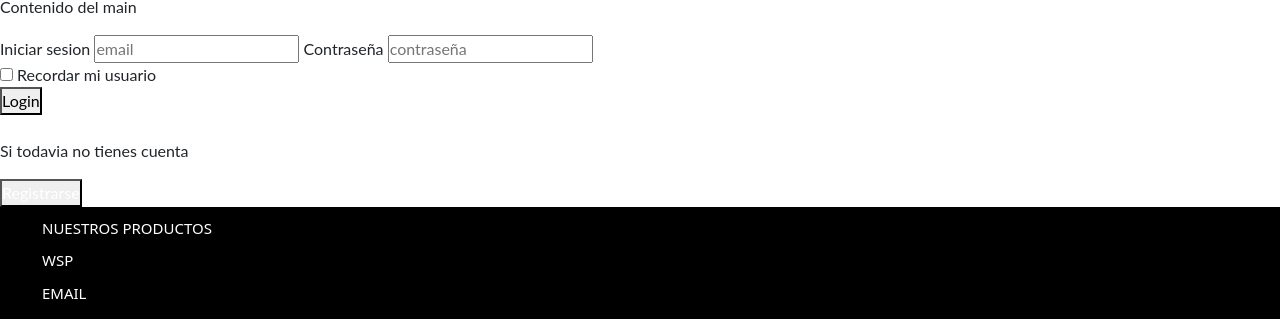
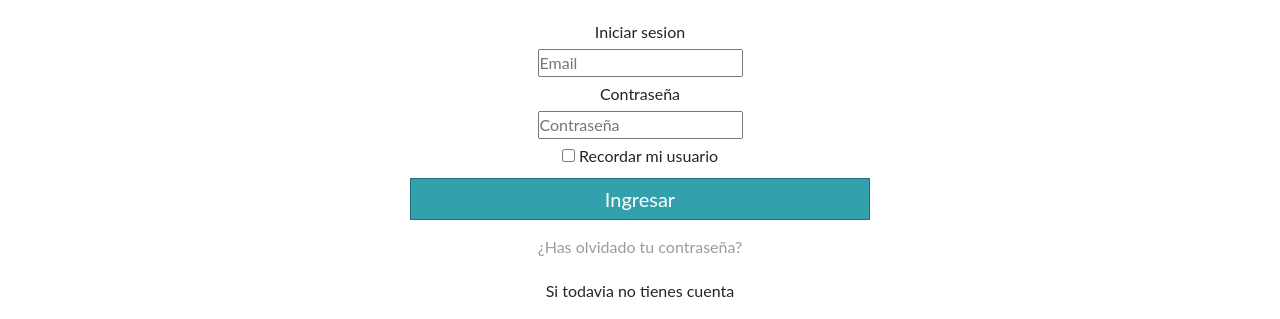
Before and after one commit to Shaihueque/Newen, a plain HTML site: page pages/iniciarSesion.html in a window 1280 px wide. Shown: the part 61-380 px from the top of the page. Drawn offline with nearby package versions, Linux system fonts and the light colour scheme.

Commit message:
page inicio de sesion, se agrego estilo

```diff
--- a/css/style.css
+++ b/css/style.css
@@ -244,3 +244,64 @@ footer{
     display: flex;
     justify-content: center;
 }
+
+
+/* INICIO DE SESION*/
+.seccionFormularioInicioSesion{
+    display: flex;
+    justify-content: center;
+    flex-wrap: wrap;
+}
+
+.formularioInicioSesion{
+    display: flex;
+    flex-direction: column;
+    justify-content: center;
+    align-items: center;
+    width: 80%;
+    margin-top: 25px;
+    gap: 5px;
+}
+
+.btn-IniciarSesion{
+    background-color: rgb(50, 161, 173);
+    color: white;
+    width: 45%;
+    border: solid 1px rgb(30 114 123);
+    margin: 5px;
+    padding: 5px;
+    font-size: 20px;
+}
+
+.pie-form{
+    display: flex;
+    width: 80%;
+    flex-direction: column;
+    align-items: center;
+    margin: 10px;
+}
+
+.pie-form a{
+    color: #9b9b9b;
+}
+
+.RegistroDesdeInicioSesion{
+    display: flex;
+    flex-direction: column;
+    align-items: center;
+    width: 80%;
+    margin: 10px 10px 25px 10px;
+}
+
+.btn-IrRegistro{
+    background-color: rgb(249 249 249);
+    width: 45%;
+    border: solid 2px rgb(30 114 123);
+    margin: 5px;
+    padding: 5px;
+    font-size: 15px;
+}
+
+.text-btnAregistro{
+    color: rgb(30 114 123);
+}
--- a/pages/iniciarSesion.html
+++ b/pages/iniciarSesion.html
@@ -95,31 +95,31 @@
         -->
     </header>
     <main>
-        <p>Contenido del main</p>
-        <section>
-            <form action="#" method="post">
-                <label for="">Iniciar sesion</label>
-                <input type="email" placeholder="email">
 
-                <label>Contraseña</label>
-                <input type="password" placeholder="contraseña">
+        <section class="seccionFormularioInicioSesion">
+            <form action="#" method="post" class="formularioInicioSesion">
+                <label for="email">Iniciar sesion</label>
+                <input type="email" placeholder="Email" id="email">
+
+                <label for="password">Contraseña</label>
+                <input type="password" placeholder="Contraseña" id="password">
 
                 <div>
                     <input type="checkbox" name="" id="">
                     <label for="">Recordar mi usuario</label>
                 </div>
 
-                <button type="submit" title="Ingresar">Login</button>
+                <button type="submit" title="Ingresar" class="btn-IniciarSesion">Ingresar</button>
             </form>
 
             <div class="pie-form">
                     <a href="#">¿Has olvidado tu contraseña?</a>
             </div>
 
-            <div>
+            <div class="RegistroDesdeInicioSesion">
                 <p> Si todavia no tienes cuenta</p>
 
-                <button type="submit"><a href="./registrarse.html">Registrarse</a></button>
+                <button type="submit" class="btn-IrRegistro"><a href="./registrarse.html" class="text-btnAregistro">Registrarse</a></button>
             </div>
         </section>
     </main>
```
Also changed, not shown: index.html (+4 -4 lines).
